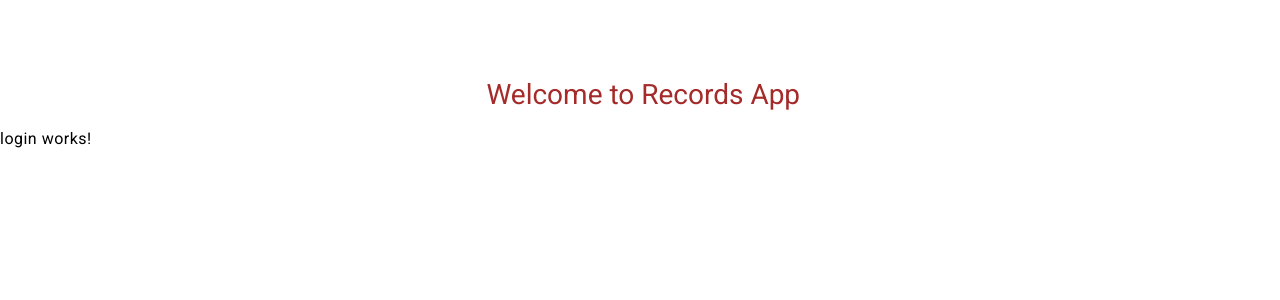
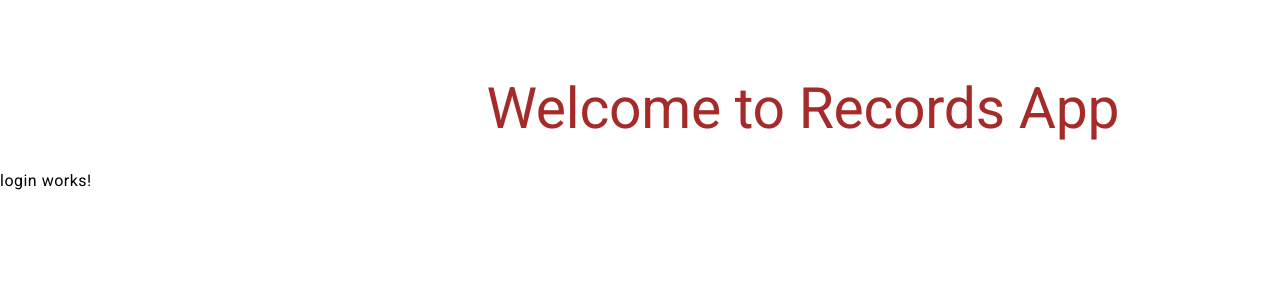
Before and after one commit to PK-170/AngularRecordsApp, an Angular app in the folder frontend/: page /login in a window 1280 px wide. Shown: the top 300 px of the page. Built offline with nearby package versions, Linux system fonts and the light colour scheme.

Commit message:
register working

```diff
--- a/frontend/src/app/app.component.html
+++ b/frontend/src/app/app.component.html
@@ -1,4 +1,4 @@
 <div class="div-reg">
-  <h5>Welcome to Records App</h5>
+  <h1>Welcome to Records App</h1>
 </div>
 <router-outlet> </router-outlet>
```
